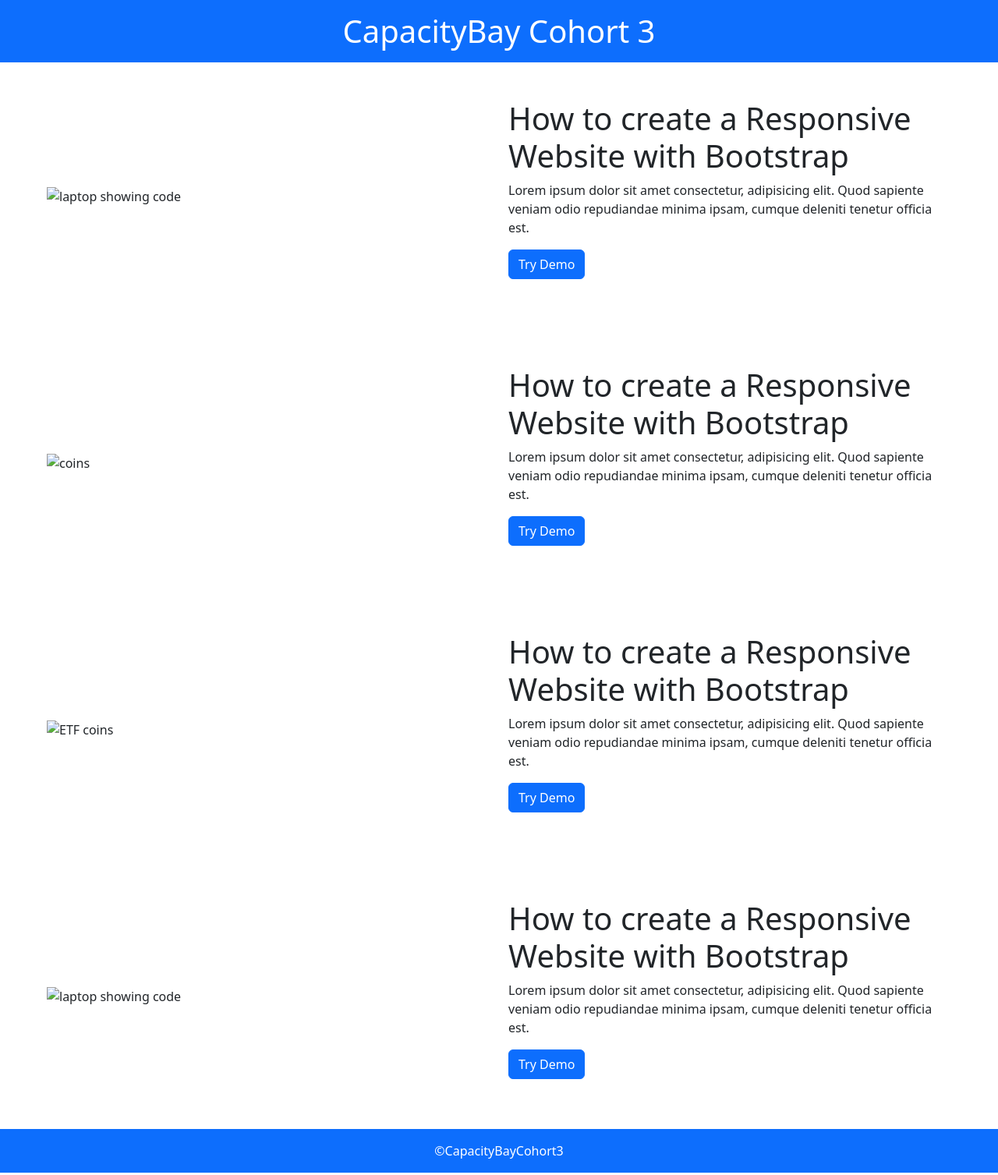
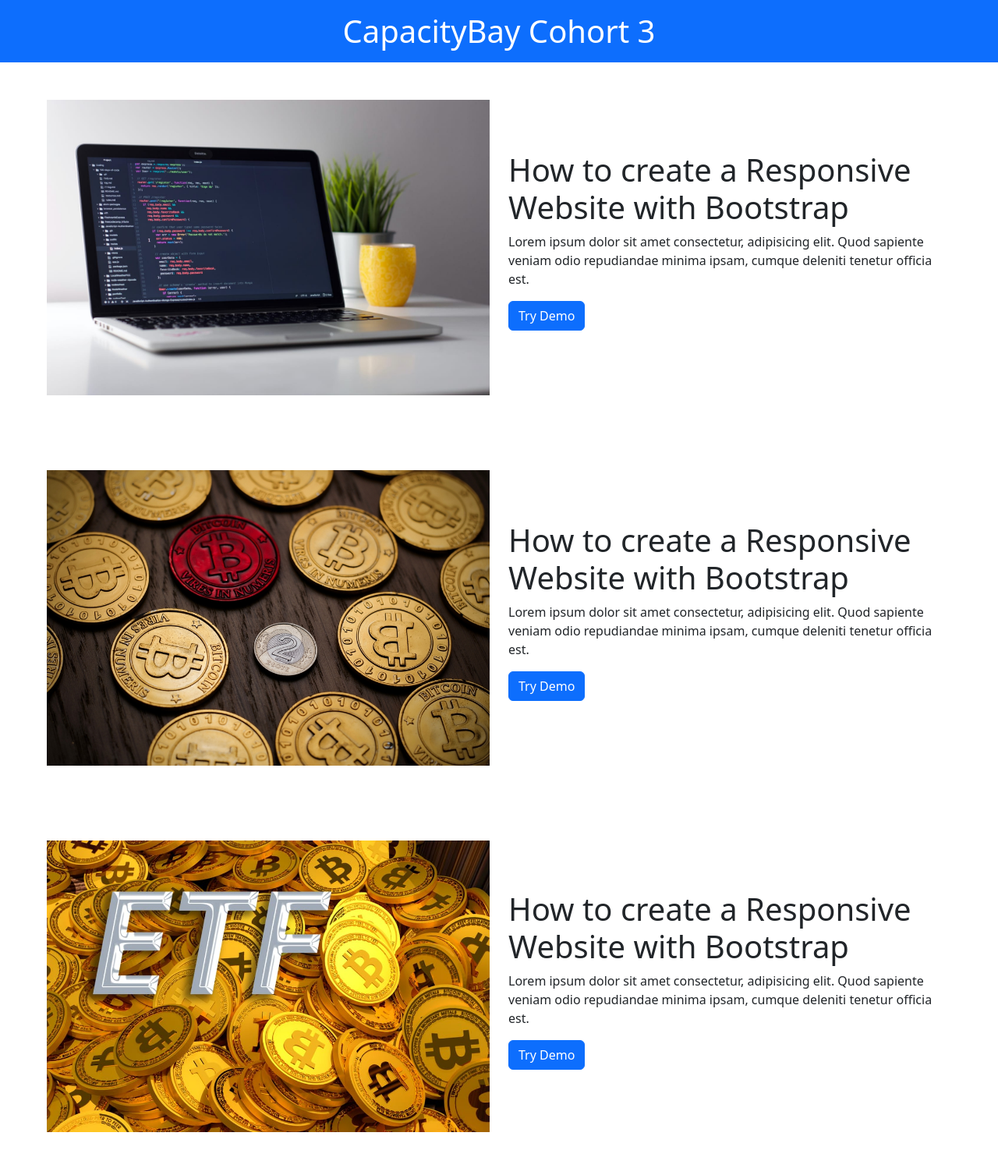
Before and after one commit to Magnificent16/Bootstrap-Assignment1, a plain HTML site: page index.html in a window 1280 px wide. Shown: the top 1507 px of the page at 78% size. Drawn offline with nearby package versions, Linux system fonts and the light colour scheme; the site is published under a folder, as on GitHub Pages, so addresses that start at the root find nothing.

Commit message:
Fix image tags in index.html

```diff
--- a/index.html
+++ b/index.html
@@ -17,7 +17,7 @@
     <div class="container-fluid">
         <div class="row d-flex align-items-center p-5">
             <div class="col-lg-6 col-md">
-                <img src="/laptop.jpeg" alt="laptop showing code" class="img-fluid">
+                <img src="laptop.jpeg" alt="laptop showing code" class="img-fluid">
             </div>
             <div class="col-lg-6 col-md">
                 <h1>How to create a Responsive Website with Bootstrap</h1>
@@ -28,7 +28,7 @@
         </div>
         <div class="row d-flex align-items-center p-5">
             <div class="col-lg-6 col-md">
-                <img src="/coin.jpeg" alt="coins" class="img-fluid">
+                <img src="coin.jpeg" alt="coins" class="img-fluid">
             </div>
             <div class="col-lg-6 col-md">
                 <h1>How to create a Responsive Website with Bootstrap</h1>
@@ -39,7 +39,7 @@
         </div>
         <div class="row d-flex align-items-center p-5">
             <div class="col-lg-6 col-md">
-                <img src="/ETF.jpeg" alt="ETF coins" class="img-fluid">
+                <img src="ETF.jpeg" alt="ETF coins" class="img-fluid">
             </div>
             <div class="col-lg-6 col-md">
                 <h1>How to create a Responsive Website with Bootstrap</h1>
@@ -50,7 +50,7 @@
         </div>
         <div class="row d-flex align-items-center p-5">
             <div class="col-lg-6 col-md">
-                <img src="/btc.jpeg" alt="laptop showing code" class="img-fluid">
+                <img src="btc.jpeg" alt="laptop showing code" class="img-fluid">
             </div>
             <div class="col-lg-6 col-md">
                 <h1>How to create a Responsive Website with Bootstrap</h1>
```
